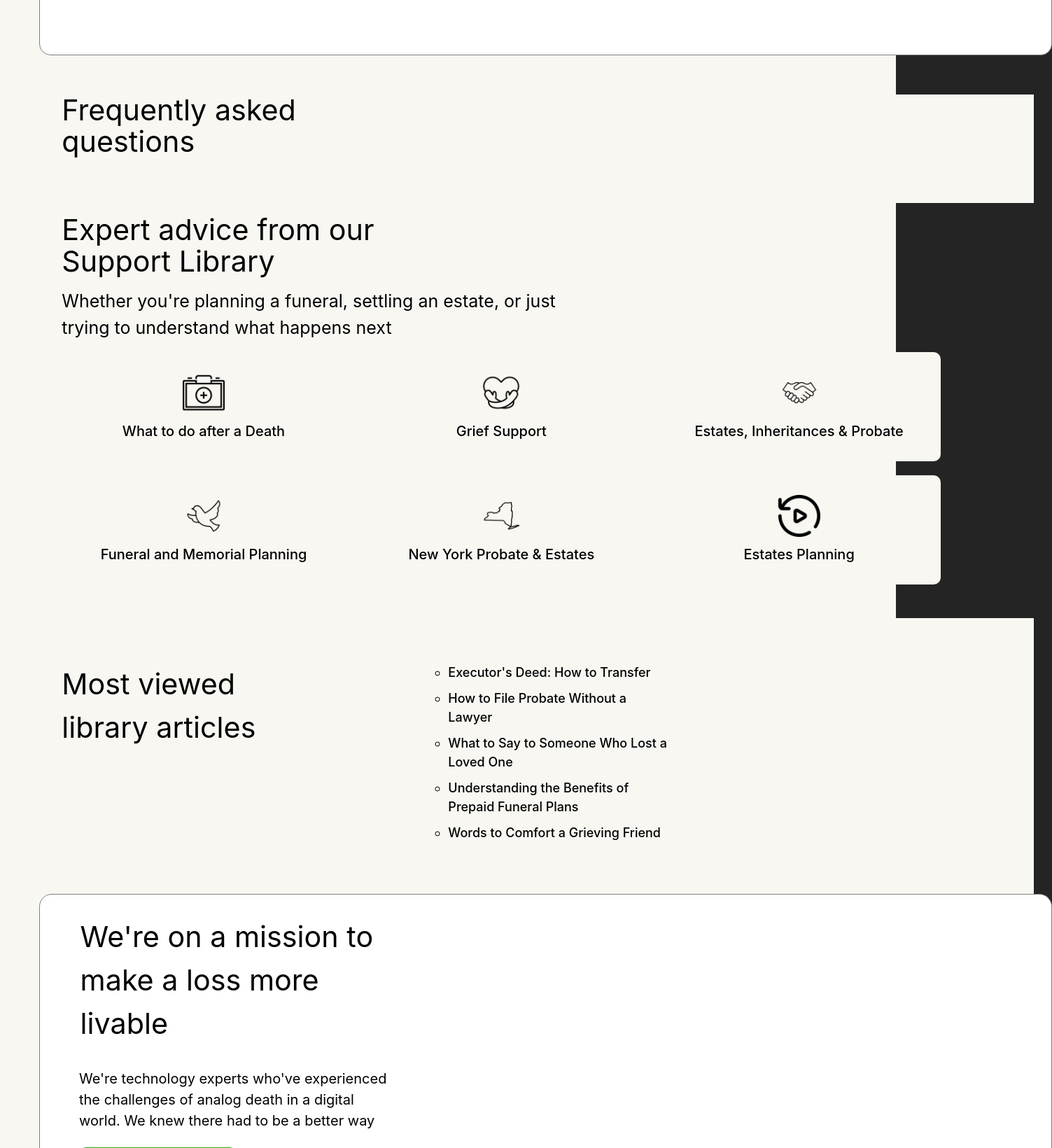
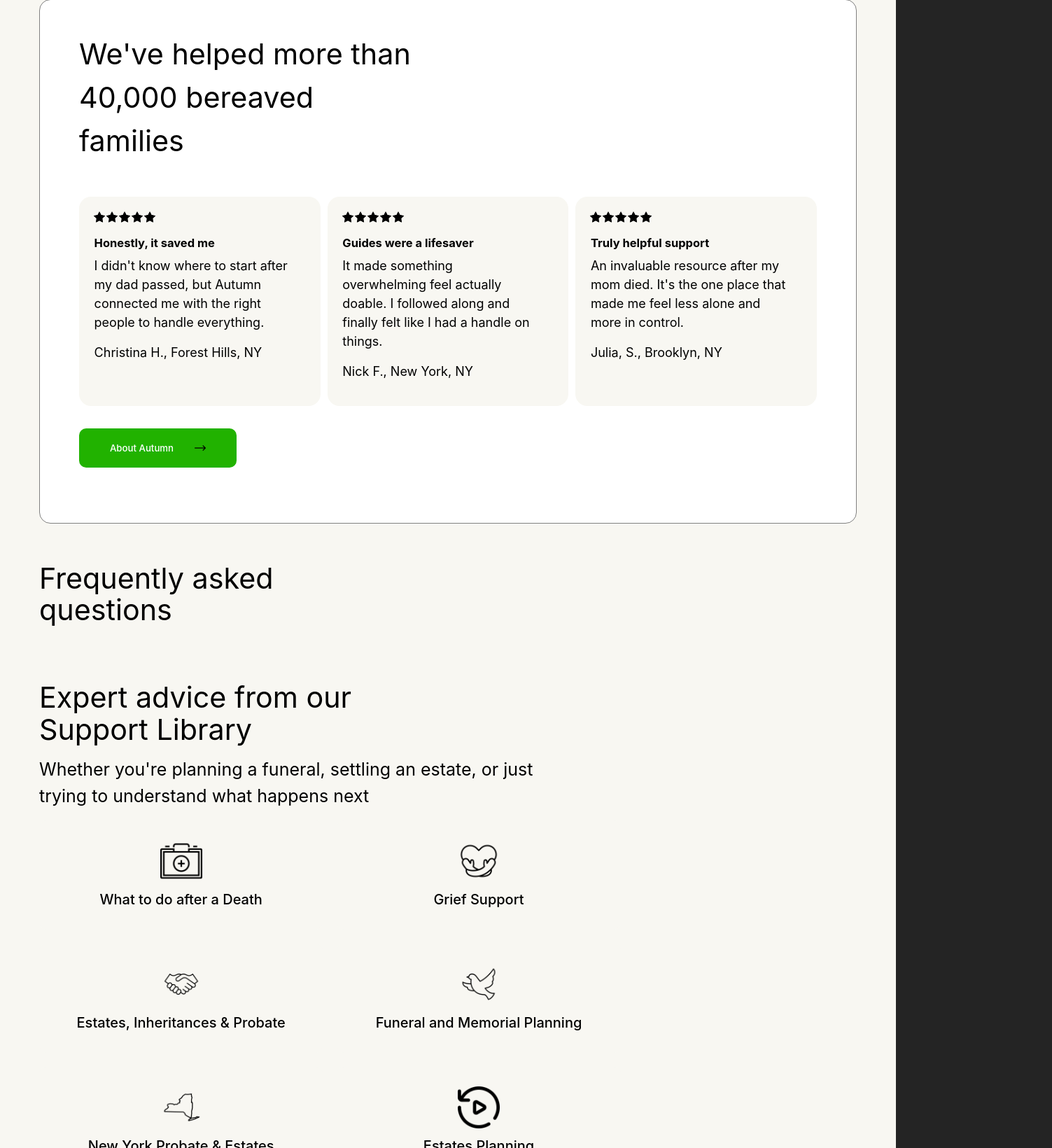
Before and after one commit to KessewaaDev/Assessments, a React (Vite) app: page / in a window 1280 px wide. Shown: the part 4720-6360 px from the top of the page at 70% size, 1503 px wide, since content can reach past the window. Built offline with nearby package versions, Linux system fonts and the light colour scheme; a web font is replaced by a local one.

Commit message:
fixed the overflow in the homepage

```diff
--- a/src/App.css
+++ b/src/App.css
@@ -1,4 +1,5 @@
-*{
+
+  *{
   /* box-sizing: border-box; */
   margin: 0;
   padding: 0;
@@ -13,6 +14,9 @@ img{
 }
 body{
   background-color: #F8F7F2;
+}
+.content-area{
+  width: 100vw;
 }
 .nav-bar{
   display: flex;
@@ -129,7 +133,7 @@ body{
 }
 .hero-content{
   max-width: 700px;
-  width: 1200px;
+  width: 100%;
   margin: 0px 32.33px;
   padding: 0px 56px;
 }
@@ -188,7 +192,7 @@ body{
   display: flex;
   align-items: center;
   gap: 15px;
-  width: 1088px;
+  width: 100%;
   padding: 0px 0px 32px;
 }
 
@@ -215,16 +219,16 @@ body{
 
 .second-part{
   background-color: #fff;
- width: 100%;
-  margin: 0px 32.33px;
+  width: 100%;
+  /* margin: 0px 32.33px; */
   padding: 0px 56px;
+  box-sizing: border-box;
 
 }
 
 .hero-content2{
   width: 100%;
   margin: 48px 0px;
-
 }
 
 .hero-content2 h2{
@@ -300,7 +304,7 @@ body{
 
 .hero-content4{
   max-width: 100%;
-  margin: 60px auto 0;
+  /* margin: 60px auto 0; */
   padding: 0 56px;
 
 }
@@ -465,10 +469,12 @@ body{
   background-color: #fff;
   border-radius: 16px;
   border: 1px solid gray;
+  box-sizing: border-box;
 }
 
 .rcontainer{
   width: 100%;
+  box-sizing: border-box;
   margin: 0px 0px 56px;
   padding: 0px 56px;
   background-color: #F8F7F2;
@@ -486,9 +492,10 @@ body{
 
 
 .faq-container{
+  box-sizing: border-box;
   width: 100%;
   padding: 0px 56px;
-  margin: 0px 32.33px;
+  /* margin: 0px 32.33px; */
   background-color: #F8F7F2;
 }
 
@@ -559,9 +566,9 @@ body{
 
 .expert-container{
   width: 100%;
-  margin: 0px 32.33px;
+  /* margin: 0px 32.33px; */
   padding: 0px 56px;
-
+  box-sizing: border-box;
 }
 
 .mostviewed-subcontain{
@@ -575,9 +582,10 @@ body{
 
 .mostviewed-container{
   width: 100%;
-  margin: 0px 32.33px;
+  /* margin: 0px 32.33px; */
   padding: 0px 56px;
   background-color: #F8F7F2;
+  box-sizing: border-box;
 }
 
 .mv-group{
@@ -610,6 +618,7 @@ body{
   padding: 0px 56px;
   background-color: #F8F7F2;
   padding-bottom: 30px;
+  box-sizing: border-box;
 }
 
 .mission-subcontain{
@@ -618,6 +627,7 @@ body{
   border: 1px solid gray;
   border-radius: 18px;
   background-color: #fff;
+  box-sizing: border-box;
 }
 
 
@@ -652,6 +662,7 @@ body{
   width: 100%;
   background-color: #363836;
   padding: 0px 56px;
+  box-sizing: border-box;
 }
 
 .footer-subcontain{
```
